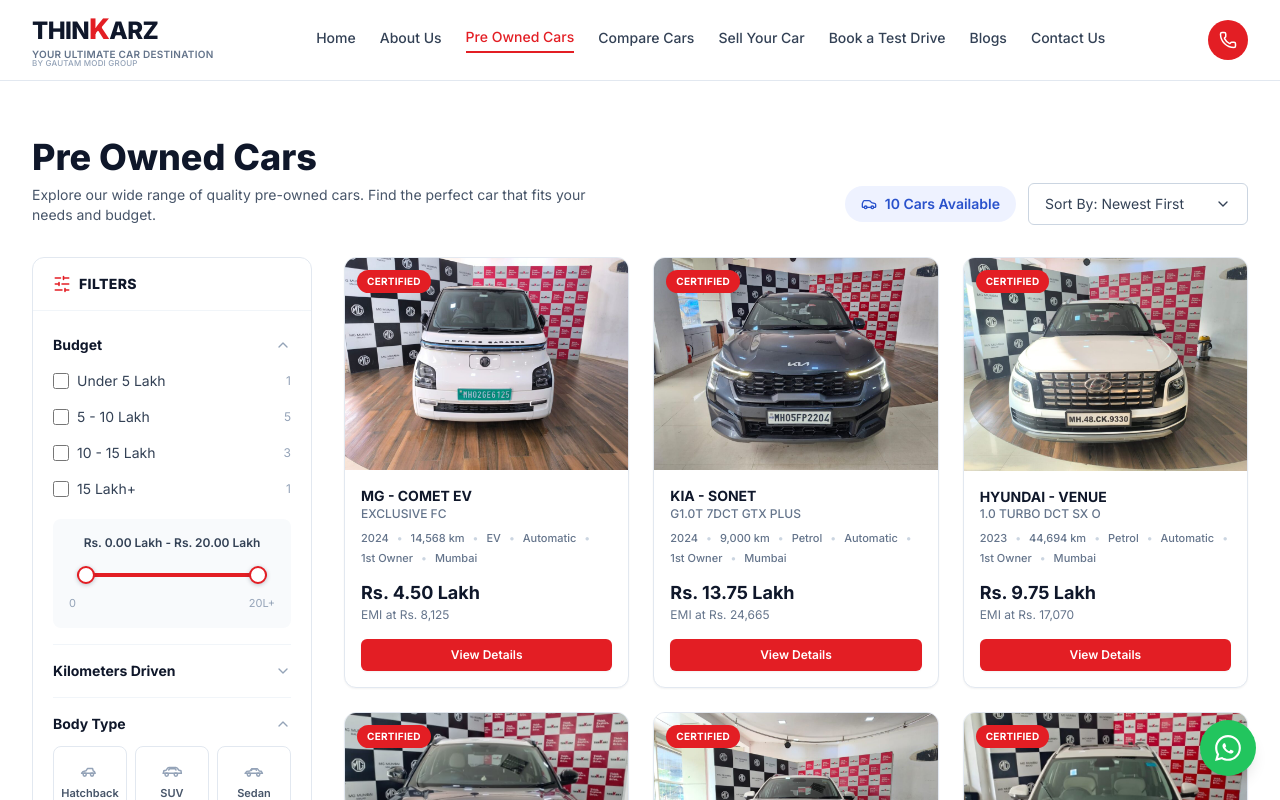
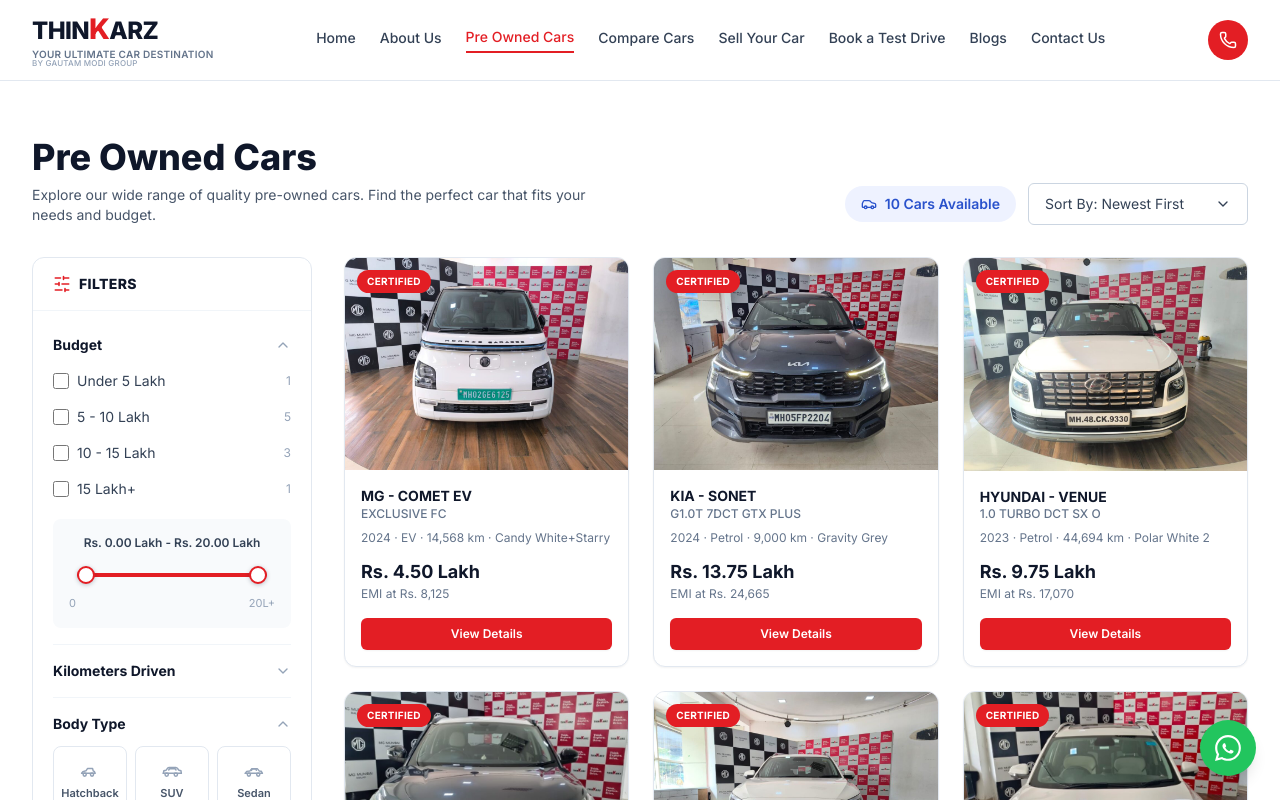
Before and after one commit to prashantjagtap2002/thinkarz, a Next.js app: page /pre-owned-cars in a window 1280 px wide. Shown: the top 800 px of the page. Built offline with nearby package versions, Linux system fonts and the light colour scheme.

Commit message:
Revert car card and add features section to car details

```diff
--- a/app/pre-owned-cars/[id]/page.tsx
+++ b/app/pre-owned-cars/[id]/page.tsx
@@ -233,6 +233,23 @@ export default async function CarDetailPage({ params }: { params: Promise<{ id:
         </div>
       </div>
 
+      {/* Features */}
+      {car.features && car.features.length > 0 && (
+        <div className="mt-10">
+          <h2 className="mb-6 text-xl font-extrabold text-slate-900">Key Features</h2>
+          <div className="rounded-2xl border border-slate-200 p-6 sm:p-8">
+            <ul className="grid grid-cols-1 gap-4 sm:grid-cols-2 lg:grid-cols-3">
+              {car.features.map((feature) => (
+                <li key={feature} className="flex items-start gap-2.5 text-sm font-medium text-slate-700">
+                  <CheckCircle2 size={18} className="mt-0.5 shrink-0 text-brand-red" />
+                  {feature}
+                </li>
+              ))}
+            </ul>
+          </div>
+        </div>
+      )}
+
       {/* Inspection report */}
       <div className="mt-10">
         <InspectionReport certified={car.certified} />
--- a/components/CarCard.tsx
+++ b/components/CarCard.tsx
@@ -29,19 +29,9 @@ export default function CarCard({ car }: { car: Car }) {
         </h3>
         <p className="mb-2 text-xs font-medium text-slate-500">{car.variant}</p>
 
-        <div className="mb-3 flex flex-wrap items-center gap-x-2 gap-y-1 text-[11px] font-medium text-slate-500">
-          <span>{car.year}</span>
-          <span className="text-slate-300">&bull;</span>
-          <span>{formatKms(car.kms)}</span>
-          <span className="text-slate-300">&bull;</span>
-          <span>{car.fuel}</span>
-          <span className="text-slate-300">&bull;</span>
-          <span>{car.transmission}</span>
-          <span className="text-slate-300">&bull;</span>
-          <span>{car.owners === 1 ? '1st Owner' : `${car.owners}nd Owner`}</span>
-          <span className="text-slate-300">&bull;</span>
-          <span>{car.city}</span>
-        </div>
+        <p className="mb-3 text-xs text-slate-500">
+          {car.year} &middot; {car.fuel} &middot; {formatKms(car.kms)} &middot; {car.color}
+        </p>
 
         <p className="text-lg font-bold text-slate-900">{formatPrice(car.price)}</p>
         <p className="mb-4 text-xs text-slate-500">
--- a/lib/cars.ts
+++ b/lib/cars.ts
@@ -22,6 +22,7 @@ export type Car = {
   power: string;
   mileage: string;
   insuranceValidTill: string;
+  features?: string[];
 };
 
 export const cars: Car[] = [
@@ -50,6 +51,14 @@ export const cars: Car[] = [
     power: '41.42 bhp',
     mileage: '230 km / full charge',
     insuranceValidTill: 'Dec 2028',
+    features: [
+      'Dual 10.25-inch Screens',
+      'Wireless Android Auto & Apple CarPlay',
+      'Smart Start System',
+      'Reverse Parking Camera',
+      'LED Headlamps & Taillamps',
+      'Keyless Entry'
+    ],
   },
   {
     id: 'kia-sonet-gtx-plus',
```
